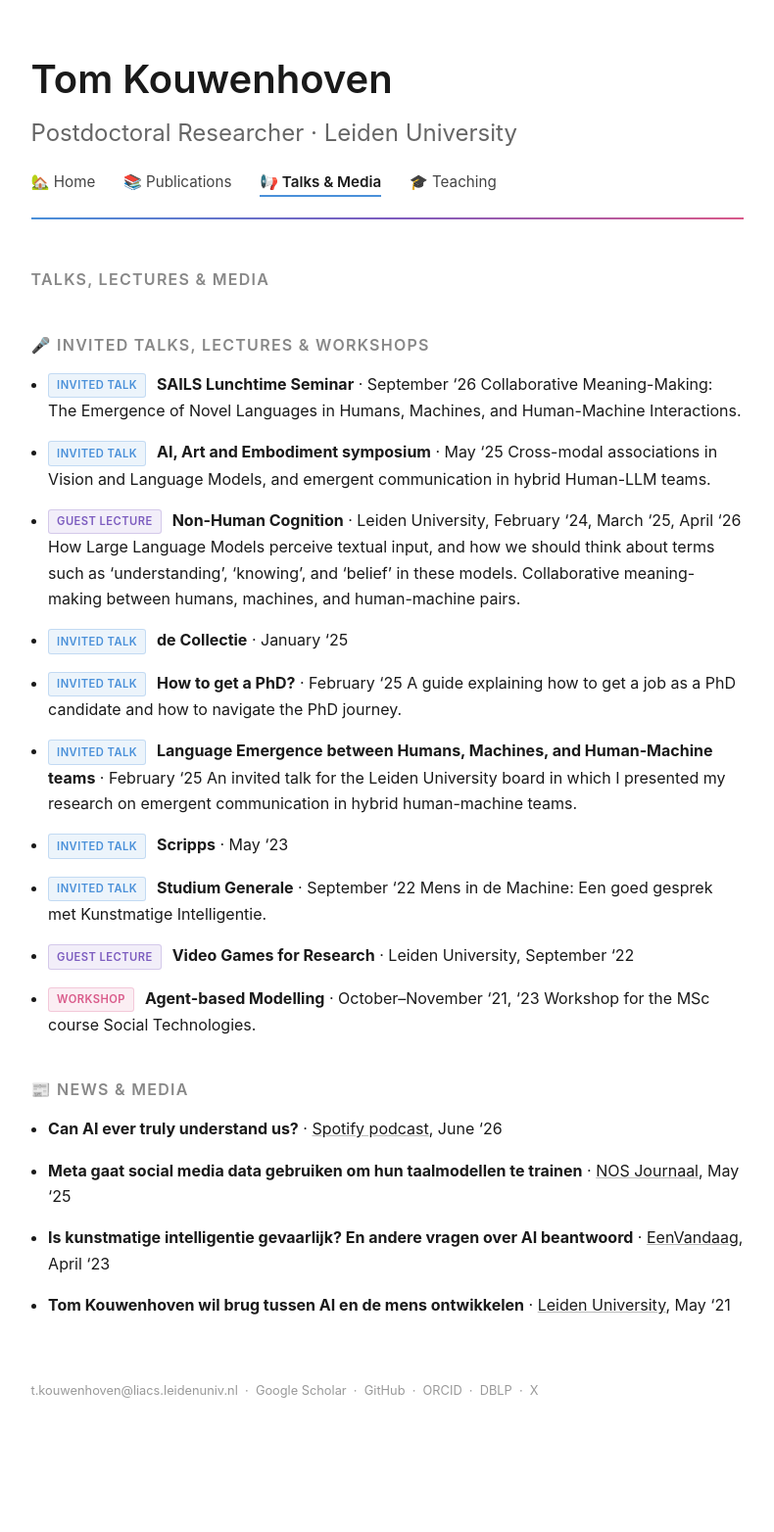
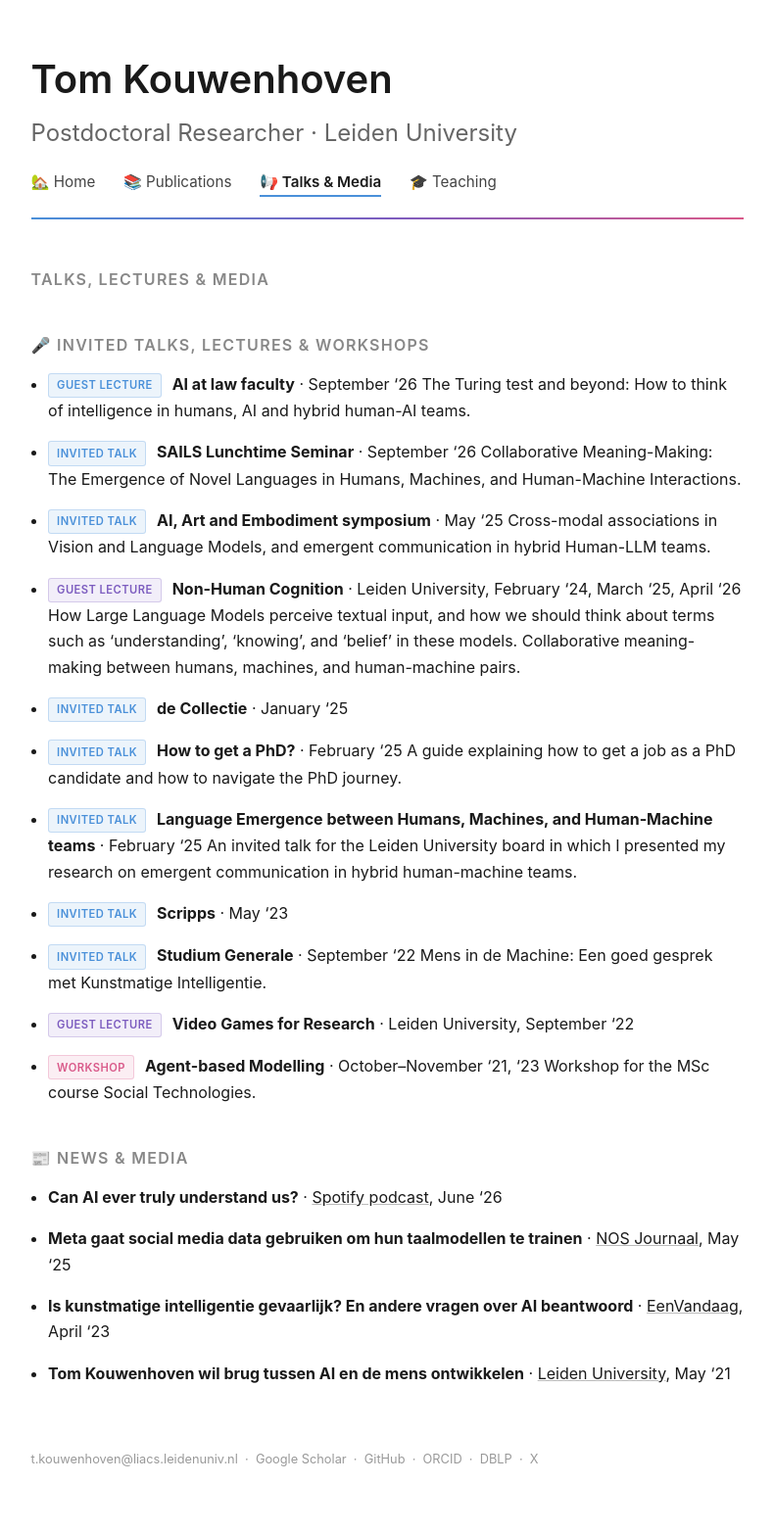
Before and after one commit to tomkouwenhoven/tomkouwenhoven.github.io, a Jekyll site: the page built from talks.md, in a window 1280 px wide. Shown: the whole page at 98% size, without its empty margins (245-1035 px from the left). Built offline with Jekyll 4.4.1, drawn with Linux system fonts in a browser that asks for light colours; before the commit the page ends 1495 px from its top, so only the background shows below that.

Commit message:
update talks and reviewing

```diff
--- a/talks.md
+++ b/talks.md
@@ -7,6 +7,9 @@ permalink: /talks
 ## Talks, Lectures & Media
 
 ## 🎤 Invited talks, Lectures & Workshops
+
+- <span class="tag tag-invited">guest lecture</span> **AI at law faculty** · September '26
+  The Turing test and beyond: How to think of intelligence in humans, AI and hybrid human-AI teams.
 
 - <span class="tag tag-invited">invited talk</span> **SAILS Lunchtime Seminar** · September '26
   Collaborative Meaning-Making: The Emergence of Novel Languages in Humans, Machines, and Human-Machine Interactions.
```
Also changed, not shown: publications.md (+1 -0 lines).
